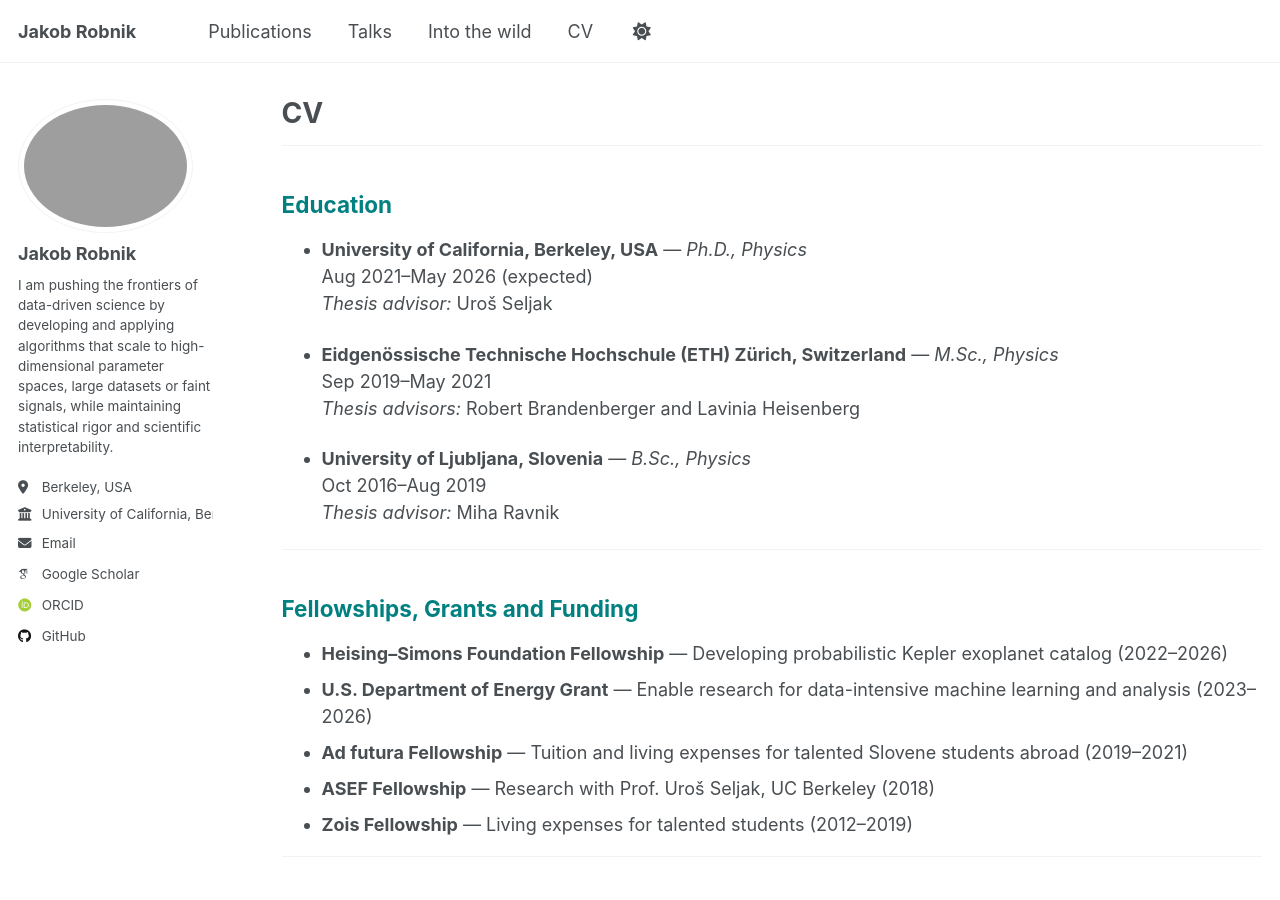
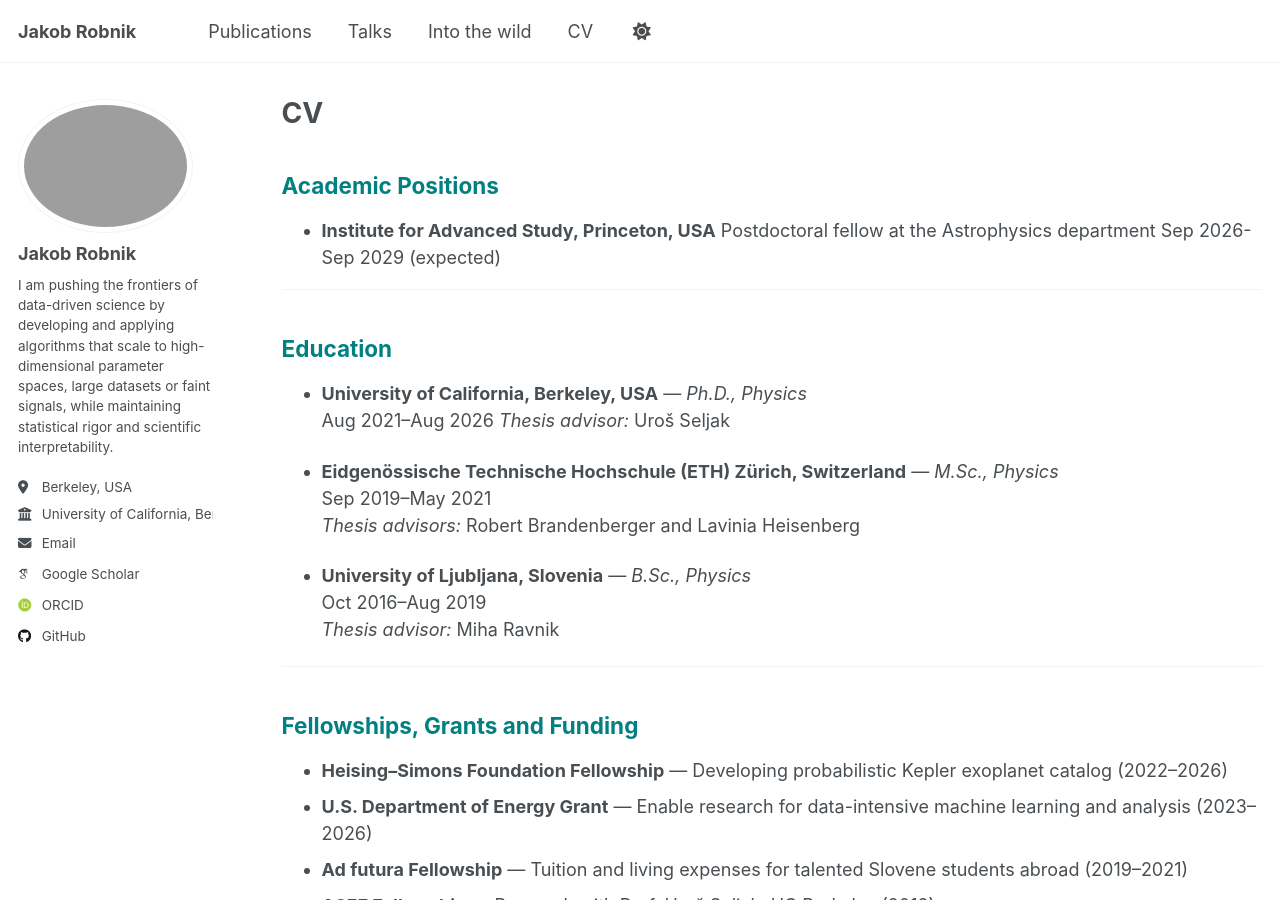
Before and after one commit to JakobRobnik/JakobRobnik.github.io, a Jekyll site: the page built from _pages/cv.md, in a window 1280 px wide and 900 px high. Built offline with Jekyll 4.4.1, drawn with Linux system fonts in a browser that asks for light colours; some web fonts are replaced; a script that is not in the unit is left out.

Commit message:
Update cv.md

```diff
--- a/_pages/cv.md
+++ b/_pages/cv.md
@@ -5,13 +5,21 @@ permalink: /cv/
 author_profile: true
 ---
 
+## Academic Positions
+{: style="color: teal"}
+
+- **Institute for Advanced Study, Princeton, USA**
+  Postdoctoral fellow at the Astrophysics department
+  Sep 2026-Sep 2029 (expected)
+
+
 ---
 
 ## Education
 {: style="color: teal"}
 
 - **University of California, Berkeley, USA** — *Ph.D., Physics*
-  Aug 2021–May 2026 (expected)
+  Aug 2021–Aug 2026
   *Thesis advisor:* Uroš Seljak
 
 - **Eidgenössische Technische Hochschule (ETH) Zürich, Switzerland** — *M.Sc., Physics*
```
